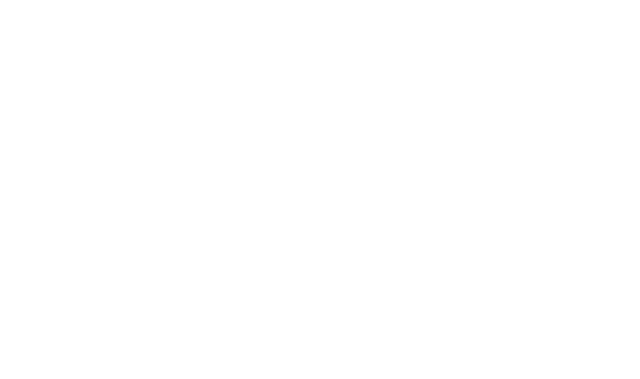
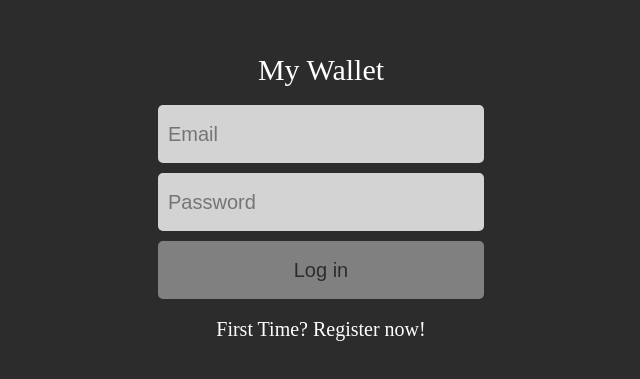
Before and after one commit to Victor-Mannelli/MyWalletApp, a React (Create React App) app: page / in a window 1280 px wide. Shown: the part 203-582 px from the top of the page, without its empty margins (319-959 px from the left). Built offline with nearby package versions, Linux system fonts and the light colour scheme.

Commit message:
feat: layout login page

```diff
--- a/package.json
+++ b/package.json
@@ -1,14 +1,17 @@
 {
-  "name": "template",
+  "name": "mywalletapp-front",
   "version": "0.1.0",
   "private": true,
   "dependencies": {
     "@testing-library/jest-dom": "^5.16.5",
     "@testing-library/react": "^13.4.0",
     "@testing-library/user-event": "^13.5.0",
+    "axios": "^1.1.3",
     "react": "^18.2.0",
     "react-dom": "^18.2.0",
+    "react-router-dom": "^6.4.3",
     "react-scripts": "5.0.1",
+    "styled-components": "^5.3.6",
     "web-vitals": "^2.1.4"
   },
   "scripts": {
--- a/src/App.js
+++ b/src/App.js
@@ -1,7 +1,14 @@
+import { BrowserRouter, Routes, Route } from "react-router-dom"
+import GlobalStyle from "./GlobalStyle"
+import Login from "./Routs/Login"
 
 export default function App() {
 	return (
-    <>
-    </>
+    <BrowserRouter>
+      <Routes>
+        <Route path="/" element={<Login />} />
+      </Routes>
+      <GlobalStyle />
+    </BrowserRouter>
   )
 }
--- /dev/null
+++ b/src/GlobalStyle.js
@@ -0,0 +1,67 @@
+import { createGlobalStyle } from "styled-components";
+
+const GlobalStyle = createGlobalStyle`
+    html, body, div, span, applet, object, iframe,
+    h1, h2, h3, h4, h5, h6, p, blockquote, pre,
+    a, abbr, acronym, address, big, cite, code,
+    del, dfn, em, img, ins, kbd, q, s, samp,
+    small, strike, strong, sub, sup, tt, var,
+    b, u, i, center,
+    dl, dt, dd, ol, ul, li,
+    fieldset, form, label, legend,
+    table, caption, tbody, tfoot, thead, tr, th, td,
+    article, aside, canvas, details, embed,
+    figure, figcaption, footer, header, hgroup,
+    menu, nav, output, ruby, section, summary,
+    time, mark, audio, video {
+        margin: 0;
+        padding: 0;
+        border: 0;
+        font-size: 100%;
+    font: inherit;
+        vertical-align: baseline;
+    }
+    /* HTML5 display-role reset for older browsers */
+    article, aside, details, figcaption, figure,
+    footer, header, hgroup, menu, nav, section {
+        display: block;
+    }
+    body {
+        line-height: 1;
+    }
+    ol, ul {
+        list-style: none;
+    }
+        blockquote, q {
+        quotes: none;
+    }
+    blockquote:before, blockquote:after,
+    q:before, q:after {
+        content: '';
+        content: none;
+    }
+    table {
+        border-collapse: collapse;
+        border-spacing: 0;
+    }
+    button {
+        cursor: pointer;
+        border: none;
+    }
+    a {
+        text-decoration: inherit;
+        color: inherit;
+    }
+    input {
+        outline: none;
+        border: none;
+    }
+    * {
+        box-sizing: border-box;
+    }
+    :root {
+        --darkmode: #2c2c2c;
+        --lightmode: #fff
+    }
+`
+export default GlobalStyle
--- /dev/null
+++ b/src/Routs/Login.js
@@ -0,0 +1,86 @@
+import { useState } from "react";
+import styled from "styled-components";
+import axios from "axios"
+
+export default function Login() {
+    const [email, setEmail] = useState("")
+    const [password, setPassword] = useState("")
+
+    function HandleSubmit(){
+        axios.get()
+    }
+
+	return (
+		<LoginPage>
+			<h1> My Wallet </h1>
+			<LoginForm onSubmit={HandleSubmit}>
+				<input
+                    required
+                    placeholder="Email"
+                    name="email"
+                    type="email"
+                    onChange={(e) => setEmail(e.target.value)}
+                />
+				<input
+                    required
+                    placeholder="Password"
+                    name="password"
+                    type="password"
+                    onChange={(e) => setPassword(e.target.value)}
+                />
+				<button type="submit"> Log in </button>
+			</LoginForm>
+			<p>First Time? Register now!</p>
+		</LoginPage>
+	);
+}
+
+const LoginPage = styled.div`
+	display: flex;
+	flex-direction: column;
+	justify-content: center;
+	align-items: center;
+
+	width: 100%;
+	height: 100vh;
+	background-color: var(--darkmode);
+	color: white;
+    font-size: 20px;
+    h1 {
+        font-size: 30px;
+        padding: 15px 0;
+    }
+    p {
+        font-size: 20px;
+        margin: 15px 0;
+        cursor: pointer;
+    }
+`;
+const LoginForm = styled.form`
+	display: flex;
+	flex-direction: column;
+	input {
+		width: 326px;
+		height: 58px;
+		border-radius: 5px;
+		background-color: lightgray;
+		margin: 5px 0;
+        padding: 10px;
+        font-size: 20px;
+        ::placeholder {
+            font-size: 20px;
+        }
+	}
+	button {
+		width: 326px;
+		height: 58px;
+		border-radius: 5px;
+		background-color: gray;
+		margin: 5px 0;
+        font-size: 20px;
+        color: var(--darkmode);
+        :hover {
+            background-color: lightgray;
+        }
+	}
+`;
--- a/src/index.js
+++ b/src/index.js
@@ -3,8 +3,4 @@
 import App from './App';
 
 const root = ReactDOM.createRoot(document.getElementById('root'));
-root.render(
-  <React.StrictMode>
-    <App />
-  </React.StrictMode>
-);
+root.render(<App />);
```
Also changed, not shown: 1 other file (tests, documents, lock files or other folders).
